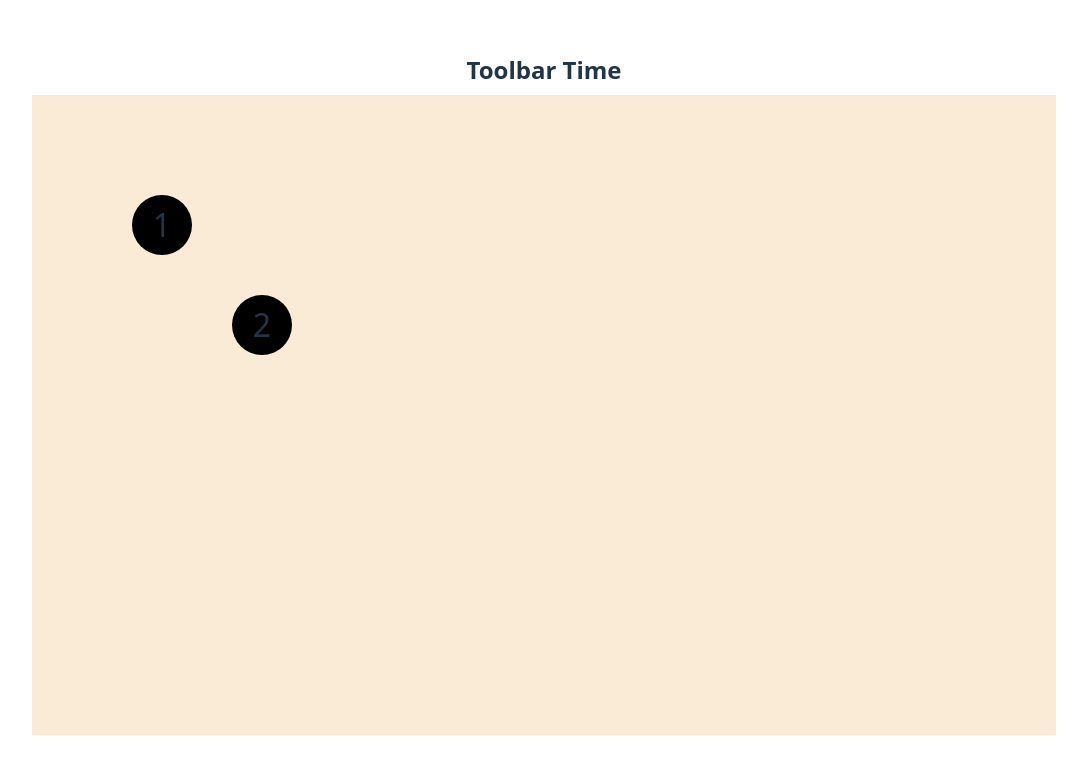
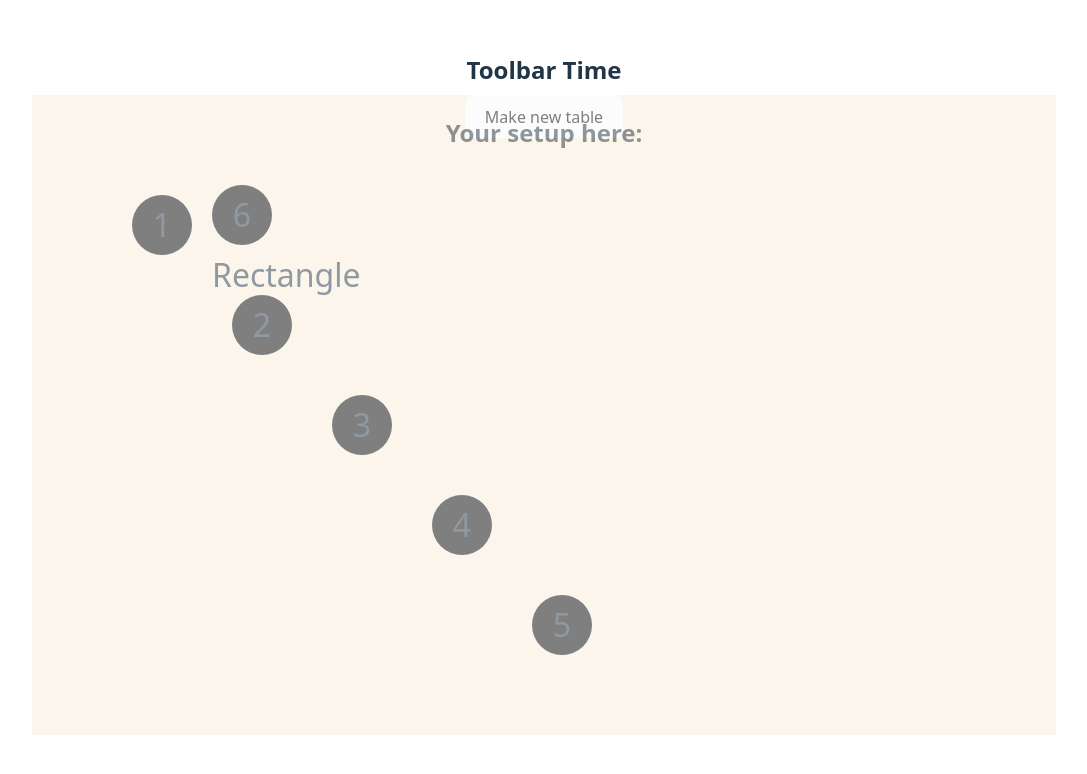
Before and after one commit to jman2476/setup_buddy, a React (Vite) app: page / in a window 1280 px wide. Shown: the top 774 px of the page, without its empty margins (96-1183 px from the left). Built offline with nearby package versions, Linux system fonts and the light colour scheme.

Commit message:
wip rewriting tableMaker()

```diff
--- a/src/App.css
+++ b/src/App.css
@@ -17,6 +17,7 @@
 
 #setup-area {
   background-color: antiquewhite;
+  opacity: 50%;
   width: 80%;
   height: 80%;
   align-self: center;
--- a/src/App.jsx
+++ b/src/App.jsx
@@ -1,25 +1,13 @@
 import { useState, useEffect, useRef } from 'react'
 import './App.css'
 
+// TODO: make all tables into an array
+
 function App() {
-  // const [offset, setOffSet] = useState({x:0,y:0})
-  // const [tableSize, setTableSize] = useState(60)
-  const startRef = useRef({x:0,y:0})
-  const mouseRef = useRef({x:0,y:0})
-
-  // useEffect(()=>{
-  //   const handleMouse = (event) => {
-  //     mouseRef.current = {
-  //       x: event.clientX,
-  //       y: event.clientY
-  //     }
-  //   }
-  //   document.addEventListener('mousemove', handleMouse)
-  //   return ()=>{
-  //     document.removeEventListener('mousemove', handleMouse)
-  //   }
-  // })
-
+  const startRef = useRef({ x: 0, y: 0 })
+  const mouseRef = useRef({ x: 0, y: 0 })
+  const [tableList, setTableList] = useState([])
+  const tableRef = useRef(3)
 
   const dragStart = (event) => {
     startRef.current = {
@@ -28,24 +16,13 @@ function App() {
     }
   }
 
-  // const dragEnd = (event) => {
-  //   mouseRef.current = {
-  //       x: event.clientX,
-  //       y: event.clientY
-  //     }
-  //   setOffSet(prev => ({
-  //     x: prev.x + mouseRef.current.x - startRef.current.x,
-  //     y: prev.y + mouseRef.current.y - startRef.current.y
-  //   }))
-  // }
+  function TableRect({number}) {
+    const startRef = useRef({ x: 0, y: 0 })
+    const mouseRef = useRef({ x: 0, y: 0 })
+    const [offset, setOffSet] = useState({ x: 0, y: 0 })
+    const [tableSize, setTableSize] = useState(60)
 
-  function Table({number}) {
-    const [offset, setOffSet] = useState({x:0,y:0})
-    const [tableSize, setTableSize] = useState(60)
-    // const startRef = useRef({x:0,y:0})
-    // const mouseRef = useRef({x:0,y:0})
-
-    useEffect(()=>{
+    useEffect(() => {
       const handleMouse = (event) => {
         mouseRef.current = {
           x: event.clientX,
@@ -53,7 +30,7 @@ function App() {
         }
       }
       document.addEventListener('mousemove', handleMouse)
-      return ()=>{
+      return () => {
         document.removeEventListener('mousemove', handleMouse)
       }
     })
@@ -84,31 +61,50 @@ function App() {
           onDragEnd={dragEnd}
           style={{
             position: "absolute",
-            top: `${offset.y+100*number}px`,
-            left: `${offset.x+100*number}px`,
+            top: `${offset.y + 15 * number}px`,
+            left: `${offset.x + 30 * number}px`,
             height: `${tableSize}px`,
             width: `${tableSize}px`,
             lineHeight: `${tableSize}px`,
-            fontSize:' 200%'
+            borderRadius: 50,
+            fontSize: ' 200%'
           }}
-          >{number}</div>
+        >{number} Rectangle</div>
       </>
     )
+
   }
 
+  function Table({ number }) {
+    const [offset, setOffSet] = useState({ x: 0, y: 0 })
+    const [tableSize, setTableSize] = useState(60)
+
+    useEffect(() => {
+      const handleMouse = (event) => {
+        mouseRef.current = {
+          x: event.clientX,
+          y: event.clientY
+        }
+      }
+      document.addEventListener('mousemove', handleMouse)
+      return () => {
+        document.removeEventListener('mousemove', handleMouse)
+      }
+    })
+
+    const dragEnd = (event) => {
+      mouseRef.current = {
+        x: event.clientX,
+        y: event.clientY
+      }
+      setOffSet(prev => ({
+        x: prev.x + mouseRef.current.x - startRef.current.x,
+        y: prev.y + mouseRef.current.y - startRef.current.y
+      }))
+    }
     return (
       <>
-      <div id="toolbar">
-          <h2 className='title'>Toolbar Time</h2>
-          {/* <p>MouseRef postion x: {mouseRef.current.x}, y: {mouseRef.current.y}</p>
-          <p>startRef postion x: {startRef.current.x}, y: {startRef.current.y}</p>  */}
-          {/* <p>Offset postion x: {offset.x}, y: {offset.y}</p>
-          <p>Table Size: {tableSize}</p> */}
-          {/* <input className="input" type="number" value={tableSize} onChange={e=>setTableSize(e.target.value)}/> */}
-      </div>
-      <div id="setup">
-          <h2 className='title setup'>Your setup here:</h2>
-          <div id='setup-area' >
+        {/* Prototype Round Table */}
         {/* <div
             draggable={true}
             className='table-obj'
@@ -124,8 +120,72 @@ function App() {
               fontSize:' 200%'
               }}
               >1</div> */}
-              <Table number={1}/>
-              <Table number={2}/>
+        <div
+          draggable={true}
+          className='table-obj'
+          onDragStart={dragStart}
+          onDragEnd={dragEnd}
+          style={{
+            position: "absolute",
+            top: `${offset.y + 100 * number}px`,
+            left: `${offset.x + 100 * number}px`,
+            height: `${tableSize}px`,
+            width: `${tableSize}px`,
+            lineHeight: `${tableSize}px`,
+            fontSize: ' 200%'
+          }}
+        >{number}</div>
+      </>
+    )
+  }
+
+  // const dragEnd = (event) => {
+  //   mouseRef.current = {
+  //       x: event.clientX,
+  //       y: event.clientY
+  //     }
+  //   setOffSet(prev => ({
+  //     x: prev.x + mouseRef.current.x - startRef.current.x,
+  //     y: prev.y + mouseRef.current.y - startRef.current.y
+  //   }))
+  // }
+  const tableMaker = (event) => {
+    const tableKey = `Table ${tableRef.current}`
+    console.log('table key:', tableKey)
+    let newTable = <Table number={tableRef} key={tableKey} />
+    arrayOne.push(newTable)
+    setTableList((prev) => [...prev, <Table number={tableRef.current} key={tableRef.current} />])
+    tableRef.current += 1
+    console.log(tableList)
+  }
+
+
+  const arrayOne = [
+    <Table number={3} key='1'/>,
+    <Table number={4} key='2'/>,
+    <Table number={5} key='3'/>,
+    <TableRect number={6} key='4'/>
+  ]
+
+  console.log(arrayOne, 'arrayOne'
+  )
+
+  return (
+    <>
+      <div id="toolbar">
+        <h2 className='title'>Toolbar Time</h2>
+        {/* <input className="input" type="number" value={tableSize} onChange={e=>setTableSize(e.target.value)}/> */}
+      </div>
+      <div id="setup">
+        <h2 className='title setup'>Your setup here:</h2>
+        <div id='setup-area' >
+          <button
+            onClick={tableMaker}
+          >Make new table</button>
+          <Table number={1} />
+          <Table number={2} />
+          {tableList}
+          {arrayOne}
         </div>
       </div>
     </>
```
Lines whose indentation alone changed are shown as unchanged.
